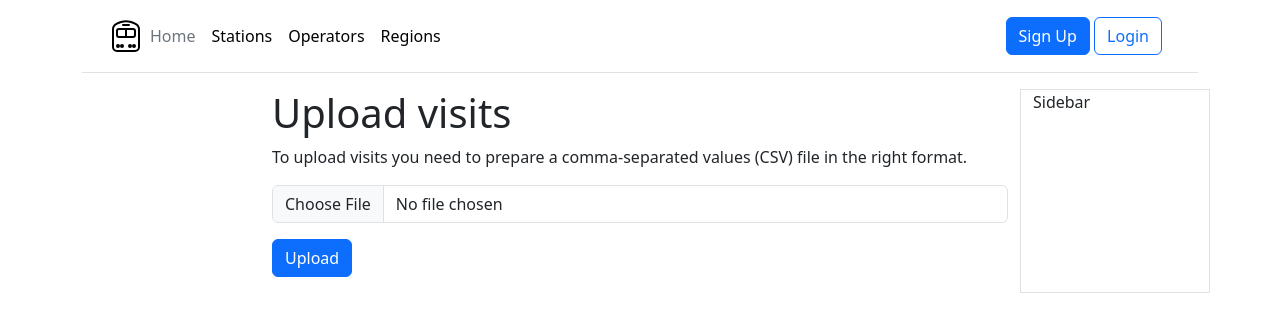
After one commit to Jonobennett/permanentway, a Rails app: template app/views/portal/import.html.erb in a window 1280 px wide. The commit adds this page. Shown: the top 332 px of the page. Run offline with Rails 7, Linux system fonts and the light colour scheme; the template is opened without the code that fills it, so the values that code supplies are empty; parts of the project's set-up code (start-up, migrations or seed data) failed here and were passed over; some libraries are stand-ins or nearby versions.

Commit message:
Basic visit upload function

```diff
--- a/app/views/application/_main_header.html.erb
+++ b/app/views/application/_main_header.html.erb
@@ -22,7 +22,7 @@
                         alt="Jono" width="32" height="32" class="rounded-circle"> <%= Current.user.screen_name %> </a>
                 <ul class="dropdown-menu text-small">
                     <!-- <li><a class="dropdown-item" href="#">New project...</a></li> -->
-                    <li><%# link_to "Upload visits", upload_visits_path, class: "dropdown-item" %></li>
+                    <li><%= link_to "Upload visits", upload_visits_path, class: "dropdown-item" %></li>
                     <li><%= link_to "Settings", settings_root_path, class: "dropdown-item" %></li>
                     <li><%= link_to "Change password", settings_password_path, class: "dropdown-item" %></li>
                     <li>
--- /dev/null
+++ b/app/views/portal/import.html.erb
@@ -0,0 +1,12 @@
+<h1>Upload visits</h1>
+<p>To upload visits you need to prepare a comma-separated values (CSV) file in the right format.</p>
+
+<%= form_with url: "upload" do |form| %>
+    <%= hidden_field_tag :authenticity_token, form_authenticity_token %>
+    <div class="mb-3">
+        <%= form.file_field :csv_file, class: "form-control" %>
+    </div>
+    <div class="mb-3">
+        <%= form.submit "Upload", class: "btn btn-primary" %>
+    </div>
+<% end %>
--- /dev/null
+++ b/app/views/portal/upload.html.erb
@@ -0,0 +1,3 @@
+<h1>Upload complete</h1>
+<p><%= @created %> lines processed</p>
+<p><%= @failed %> lines ignored</p>
--- a/config/routes.rb
+++ b/config/routes.rb
@@ -1,5 +1,4 @@
 Rails.application.routes.draw do
-  get "portal/index"
   resource :session
   resources :passwords, param: :token
   resource :sign_up
@@ -52,4 +51,6 @@ Rails.application.routes.draw do
   # Defines the root path route ("/")
   root "portal#index"
   get "/missing", to: "portal#missing"
+  get "/import", to: "portal#import", as: "upload_visits"
+  post "/upload", to: "portal#upload"
 end
```
Also changed, not shown: app/controllers/portal_controller.rb (+22 -1 lines).
